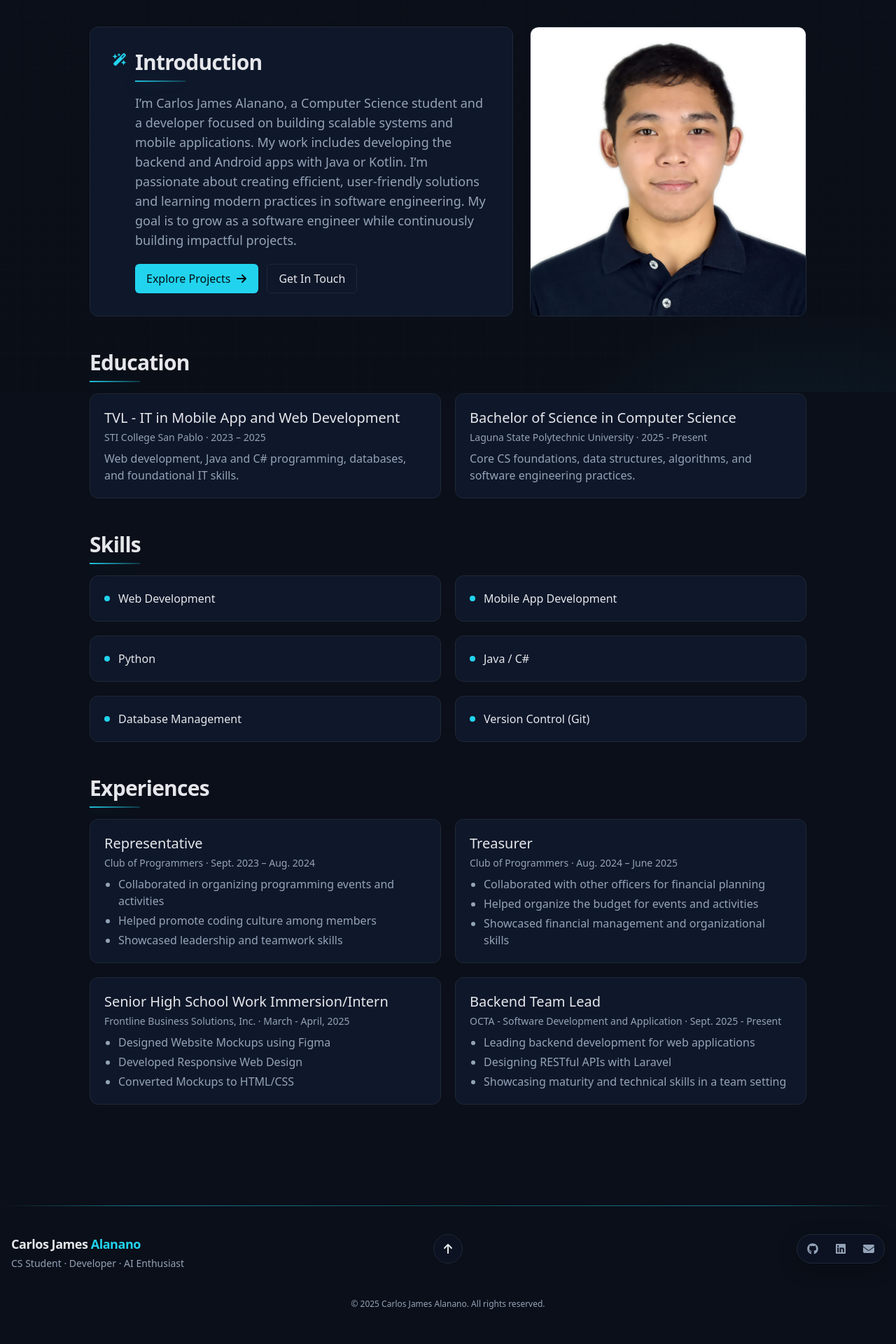
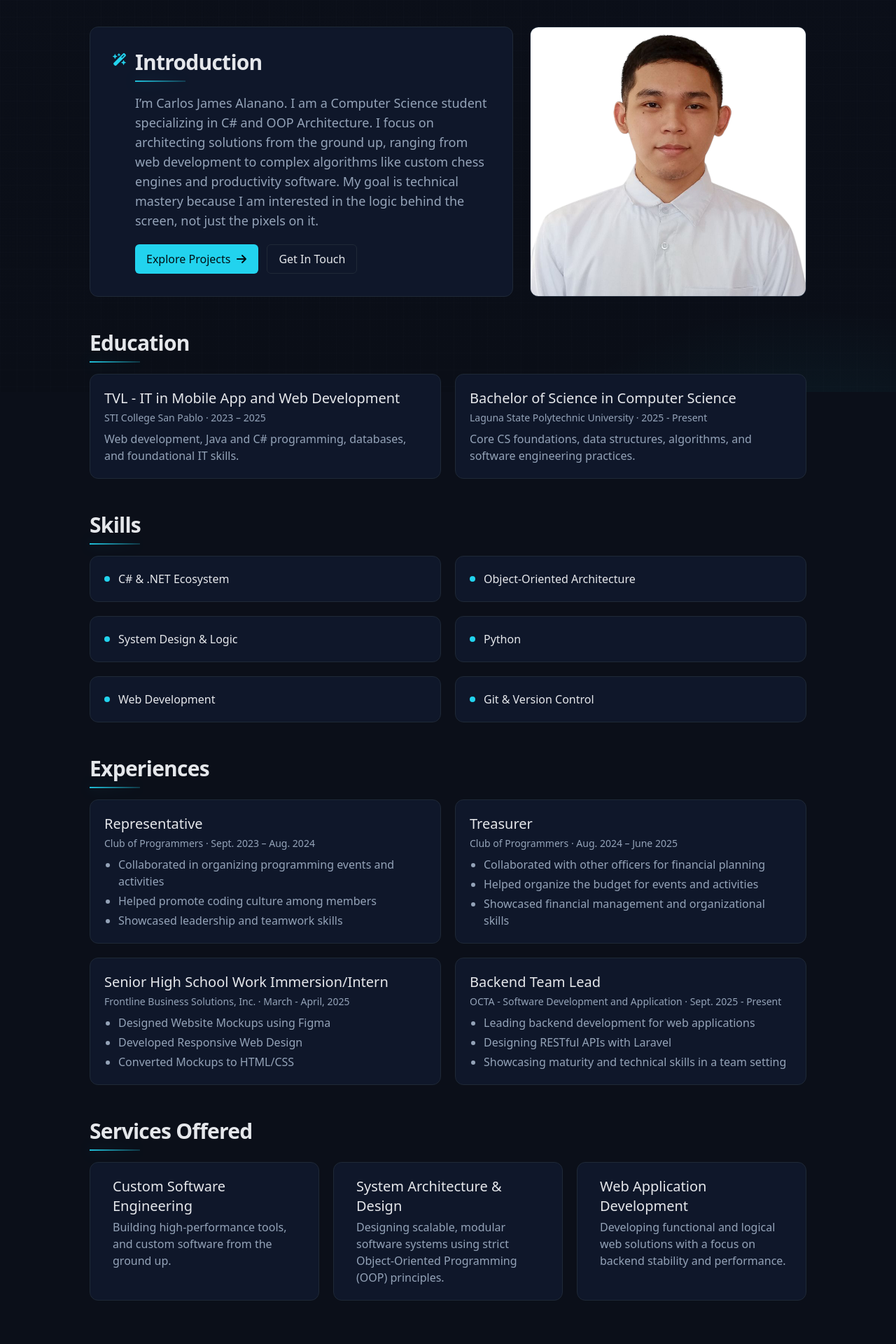
Before and after one commit to cjalanano-dev/portfolio, a React (Vite) app: page /about in a window 1280 px wide. Shown: the part 240-2160 px from the top of the page at 70% size. Built offline with nearby package versions, Linux system fonts and the light colour scheme; a small style sheet from the web is missing.

Commit message:
visual text content update

```diff
--- a/src/pages/About.jsx
+++ b/src/pages/About.jsx
@@ -59,7 +59,7 @@ const About = () => {
                                         }} />
                                         <div className="relative intro-photo w-full" style={{ minHeight: 280 }}>
                                             <img
-                                                src={new URL('../assets/img/Face.jpg', import.meta.url).href}
+                                                src={new URL('../assets/img/Face-White-BG.png', import.meta.url).href}
                                                 alt="Portrait of Carlos James Alanano"
                                                 className="absolute inset-0 w-full h-full object-cover"
                                                 sizes="(min-width: 768px) 40vw, 80vw"
@@ -91,7 +91,7 @@ const About = () => {
                                                 <div>
                                                     <h3 className="text-2xl sm:text-3xl font-semibold tracking-tight accent-underline" style={{ color: 'var(--text)' }}>Introduction</h3>
                                                     <p className="mt-3 sm:mt-4 text-base sm:text-lg" style={{ color: 'var(--muted)' }}>
-                                                        I’m Carlos James Alanano, a Computer Science student and a developer focused on building scalable systems and mobile applications. My work includes developing the backend and Android apps with Java or Kotlin. I’m passionate about creating efficient, user-friendly solutions and learning modern practices in software engineering. My goal is to grow as a software engineer while continuously building impactful projects.
+                                                        I’m Carlos James Alanano. I am a Computer Science student specializing in C# and OOP Architecture. I focus on architecting solutions from the ground up, ranging from web development to complex algorithms like custom chess engines and productivity software. My goal is technical mastery because I am interested in the logic behind the screen, not just the pixels on it.
                                                     </p>
                                                     <div className="mt-5 flex flex-wrap justify-start gap-3">
                                                         <Link to="/projects" className="px-4 py-2 rounded-md inline-flex items-center gap-2" style={{ background: 'var(--accent)', color: '#001015' }}>
@@ -146,12 +146,12 @@ const About = () => {
                             </div>
                             <div className="grid gap-4 sm:gap-5 md:grid-cols-2">
                                 {[
+                                    "C# & .NET Ecosystem",
+                                    "Object-Oriented Architecture",
+                                    "System Design & Logic",
+                                    "Python",
                                     "Web Development",
-                                    "Mobile App Development",
-                                    "Python",
-                                    "Java / C#",
-                                    "Database Management",
-                                    "Version Control (Git)",
+                                    "Git & Version Control",
                                 ].map((s) => (
                                     <div key={s} className="p-4 sm:p-5 card-elevate flex items-center gap-3" style={cardStyle}>
                                         <span style={{ width: 8, height: 8, borderRadius: 9999, background: "var(--accent)" }} />
@@ -221,14 +221,14 @@ const About = () => {
                     </section>
 
                     {/* 4. Services offered */}
-                    {/* <section id="services" style={{ scrollMarginTop: "6rem" }} className="mt-10 sm:mt-12">
+                    <section id="services" style={{ scrollMarginTop: "6rem" }} className="mt-10 sm:mt-12">
                     <div className="mx-auto max-w-5xl">
                         <h3 className="text-2xl sm:text-3xl font-semibold tracking-tight mb-4 accent-underline" style={{ color: "var(--text)" }}>Services Offered</h3>
                         <div className="grid gap-4 sm:gap-5 md:grid-cols-2 lg:grid-cols-3">
                             {[
-                                { title: "Backend Development", desc: "Designing RESTful APIs, authentication, and scalable services with Node.js/Laravel." },
-                                { title: "Mobile App Development", desc: "Building mobile applications with a focus on user experience and performance using Java/Kotlin." },
-                                { title: "Database Design & Management", desc: "Designing efficient database schemas and managing SQL databases for optimal performance." },
+                                { title: "Custom Software Engineering", desc: "Building high-performance tools, and custom software from the ground up." },
+                                { title: "System Architecture & Design", desc: "Designing scalable, modular software systems using strict Object-Oriented Programming (OOP) principles." },
+                                { title: "Web Application Development", desc: "Developing functional and logical web solutions with a focus on backend stability and performance." },
                             ].map((s) => (
                                 <div key={s.title} className="p-4 sm:p-5 flex items-start gap-3 card-elevate" style={cardStyle}>
                                     <div style={{ color: "var(--accent)", fontSize: 20 }}>{s.icon}</div>
@@ -240,7 +240,7 @@ const About = () => {
                             ))}
                         </div>
                     </div>
-                </section> */}
+                </section>
                 </div>
             </section>
             {/* Back to top button removed */}
--- a/src/pages/Home.jsx
+++ b/src/pages/Home.jsx
@@ -21,7 +21,7 @@ const Home = () => {
             Building & Learning, <br /> One Project at a Time
           </h2>
           <p className="max-w-2xl text-base sm:text-lg" style={{ color: "var(--muted)" }}>
-            Hi, I’m <span style={{ color: "var(--accent)" }}>Carlos James Alanano</span>. I develop useful applications that people can use to improve their learning about CS. I’m passionate about creating solutions that helps others and continuously improving my skills in software engineering.
+            Hi, I’m <span style={{ color: "var(--accent)" }}>Carlos James Alanano</span>. I view programming as a weapon for solving real-world problems. I don't write code for the sake of it, I develop software designed to sharpen logical reasoning and computer science understanding. I am driven by mastery, discipline, and the pursuit of building software that actually works.
           </p>
           <div className="flex flex-wrap items-center justify-center gap-3 sm:gap-4 pt-1 sm:pt-2">
             <Link
@@ -57,7 +57,7 @@ const Home = () => {
             </Link>
           </div>
           <div className="mt-8 sm:mt-10 grid grid-cols-2 sm:grid-cols-3 md:grid-cols-6 gap-2.5 sm:gap-3">
-            {["C#", "Java", "Python", "HTML", "CSS", "JavaScript"].map((s) => (
+            {["C#", "Python", "SQL", "HTML", "CSS", "JavaScript"].map((s) => (
               <span
                 key={s}
                 className="px-2.5 sm:px-3 py-1 rounded-full text-xs sm:text-sm"
@@ -91,14 +91,14 @@ const Home = () => {
         </div>
 
         {/* Skills / Services snapshot */}
-        {/* <div className="mt-16 sm:mt-20">
-          <div className="grid gap-5 sm:gap-6 md:grid-cols-2"> */}
+        <div className="mt-16 sm:mt-20">
+          <div className="grid gap-5 sm:gap-6 md:grid-cols-2">
             {/* Skills */}
-            {/* <div className="card-elevate" style={cardStyle}>
+            <div className="card-elevate" style={cardStyle}>
               <div className="p-5 sm:p-6 md:p-7">
                 <h3 className="text-xl sm:text-2xl font-semibold accent-underline" style={{ color: "var(--text)" }}>Skills</h3>
                 <div className="mt-4 grid gap-3">
-                  {["Backend Development", "Mobile App Development", "Database Management", "Web Development"].map((s) => (
+                  {["C# & .NET Ecosystem", "Object-Oriented Programming", "Data Structures & Algorithms", "Web Development"].map((s) => (
                     <div key={s} className="flex items-center gap-3 p-3 rounded-md border" style={{ borderColor: "var(--border)" }}>
                       <span style={{ width: 8, height: 8, borderRadius: 9999, background: "var(--accent)" }} />
                       <div className="font-medium" style={{ color: "var(--text)" }}>{s}</div>
@@ -106,16 +106,16 @@ const Home = () => {
                   ))}
                 </div>
               </div>
-            </div> */}
+            </div>
             {/* Services */}
-            {/* <div className="card-elevate" style={cardStyle}>
+            <div className="card-elevate" style={cardStyle}>
               <div className="p-5 sm:p-6 md:p-7">
                 <h3 className="text-xl sm:text-2xl font-semibold accent-underline" style={{ color: "var(--text)" }}>Services</h3>
                 <div className="mt-4 grid gap-3">
                   {[
-                    { title: "Backend Development", desc: "Designing RESTful APIs & authentication" },
-                    { title: "Mobile App Development", desc: "Building mobile applications with a focus on user experience and performance" },
-                    { title: "Database Design & Management", desc: "Designing efficient database schemas and managing SQL databases for optimal performance" },
+                    { title: "Custom Software Engineering", desc: "Building high-performance tools and custom software from the ground up." },
+                    { title: "System Architecture & Design", desc: "Designing scalable, modular software systems using strict Object-Oriented Programming (OOP) principles." },
+                    { title: "Web Application Development", desc: "Developing functional and logical web solutions with a focus on backend stability and performance." },
                   ].map((s) => (
                     <div key={s.title} className="flex items-start gap-3 p-3 rounded-md border" style={{ borderColor: "var(--border)" }}>
                       <div style={{ color: "var(--accent)" }}>{s.icon}</div>
@@ -127,9 +127,9 @@ const Home = () => {
                   ))}
                 </div>
               </div>
-            </div> */}
-          {/* </div>
-        </div> */}
+            </div>
+          </div>
+        </div>
 
         {/* Featured Projects preview */}
         <div className="mt-16 sm:mt-20">
```
Also changed, not shown: src/assets/img/Face-White-BG.png (added), src/assets/img/Face.jpg (deleted).
